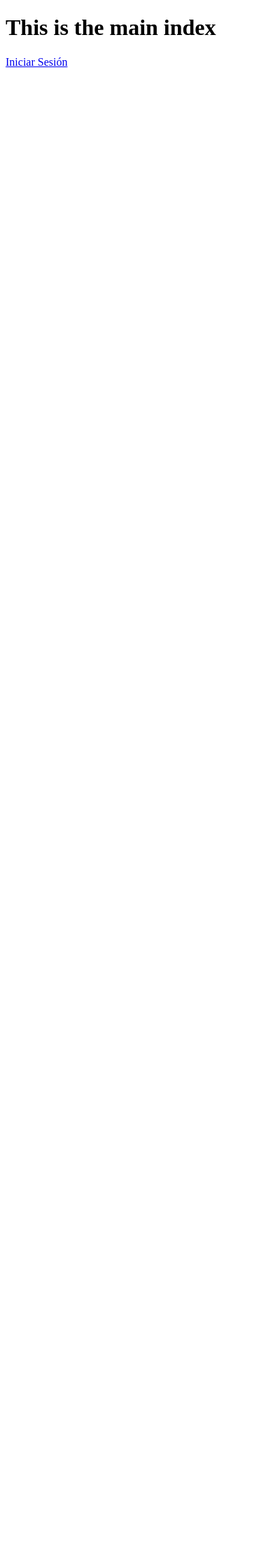
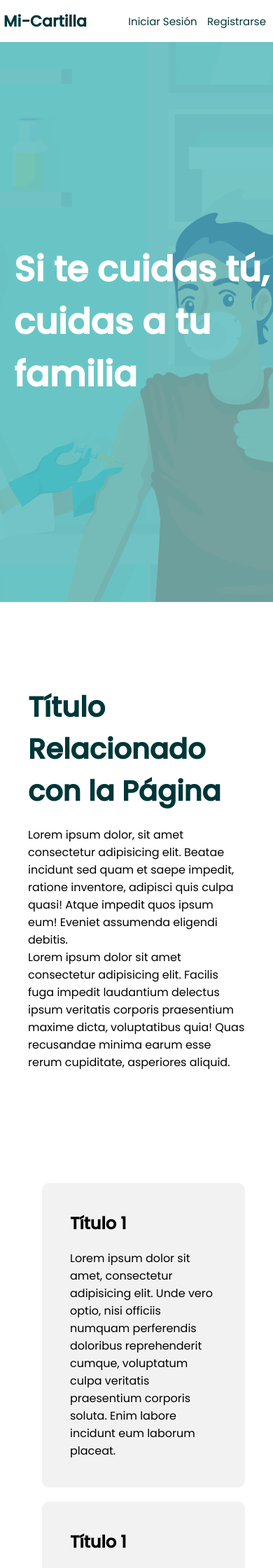
Before and after one commit to jkevxx/micartilla, a PHP site: page / in a window 390 px wide. Shown: the top 2240 px of the page at 70% size. Before the commit the page ends 96 px from the top, so only its background shows below. Run offline with PHP 8.4, Linux system fonts and the light colour scheme.

Commit message:
Index Interface

```diff
--- a/index.php
+++ b/index.php
@@ -5,24 +5,113 @@
   <meta charset="UTF-8">
   <meta http-equiv="X-UA-Compatible" content="IE=edge">
   <meta name="viewport" content="width=device-width, initial-scale=1.0">
-  <title>Document</title>
+  <link rel="stylesheet" href="./views/assets/css/index-styles.css">
+  <title>Mi Cartilla</title>
 </head>
 
 <body>
 
-  <header>
-    <h1>This is the main index</h1>
-  </header>
+  <nav class="navbar">
+    <div class="navbar__title">
+      Mi-Cartilla
+    </div>
+    <div class="navbar__option">
+      <a href="./views/login.php">Iniciar Sesión</a>
+      <a href="./views/signup.php">Registrarse</a>
+    </div>
+  </nav>
 
   <main class="container">
-    <a href="./views/login.php">Iniciar Sesión</a>
+    <section class="container__imagebg">
+      <div id="content" class="content">
+        <div class="content__option">
+          <h2 class="content__option-title">
+            Si te cuidas tú, cuidas a tu familia
+          </h2>
+        </div>
+
+      </div>
+    </section>
+
+    <section class="container__half">
+      <h2>Título Relacionado con la Página</h2>
+      <div class="container__half-text">
+
+        <p>Lorem ipsum dolor, sit amet consectetur adipisicing elit. Beatae incidunt sed quam et saepe impedit, ratione
+          inventore, adipisci quis culpa quasi! Atque impedit quos ipsum eum! Eveniet assumenda eligendi debitis.</p>
+        <p>Lorem ipsum dolor sit amet consectetur adipisicing elit. Facilis fuga impedit laudantium delectus ipsum
+          veritatis corporis praesentium maxime dicta, voluptatibus quia! Quas recusandae minima earum esse rerum
+          cupiditate, asperiores aliquid.</p>
+      </div>
+
+    </section>
+
+
+    <section class="container__cards">
+      <div class="card">
+        <h2 class="card__title">Título 1</h2>
+        <p class="card__content">
+          Lorem ipsum dolor sit amet, consectetur adipisicing elit. Unde vero optio, nisi officiis numquam perferendis
+          doloribus reprehenderit cumque, voluptatum culpa veritatis praesentium corporis soluta. Enim labore incidunt
+          eum laborum placeat.
+        </p>
+
+      </div>
+      <div class="card">
+        <h2 class="card__title">Título 1</h2>
+        <p class="card__content">
+          Lorem ipsum dolor sit amet, consectetur adipisicing elit. Unde vero optio, nisi officiis numquam perferendis
+          doloribus reprehenderit cumque, voluptatum culpa veritatis praesentium corporis soluta. Enim labore incidunt
+          eum laborum placeat.
+        </p>
+
+      </div>
+      <div class="card">
+        <h2 class="card__title">Título 1</h2>
+        <p class="card__content">
+          Lorem ipsum dolor sit amet, consectetur adipisicing elit. Unde vero optio, nisi officiis numquam perferendis
+          doloribus reprehenderit cumque, voluptatum culpa veritatis praesentium corporis soluta. Enim labore incidunt
+          eum laborum placeat.
+        </p>
+
+      </div>
+    </section>
+
+    <section class="container__information">
+      <div class="container__information-item">
+        <h2>Título</h2>
+        <p>Lorem ipsum dolor sit, amet consectetur adipisicing elit. Possimus, minus mollitia? Voluptas quia, sequi
+          delectus quis dolorum minima obcaecati commodi, nesciunt mollitia rerum nihil omnis perferendis ducimus!
+          Expedita, molestiae eaque? Lorem ipsum dolor sit amet consectetur adipisicing elit. Veritatis, tempora
+          pariatur
+          eligendi provident ducimus dolore est nihil qui, placeat, unde nostrum deleniti a! Quaerat temporibus,
+          recusandae sequi quia mollitia facere!</p>
+      </div>
+      <img src="./views/assets/img/vaccine-2.jpg" alt="">
+    </section>
+
   </main>
-  <?php
-// $pass = password_hash('1234', PASSWORD_DEFAULT, ['cost' => 10]);
 
-// echo $pass;
+  <footer class="footer">
+    <div class="footer__information">
+      Lorem, ipsum dolor sit amet consectetur adipisicing elit. Eius eveniet quam saepe nam similique nemo mollitia
+      quaerat earum quod necessitatibus repudiandae eum dolorum, asperiores itaque enim facere illo voluptate iusto.
+    </div>
+    <div class="footer__socialNetworks">
+      <a href="#">
+        <ion-icon name="logo-facebook"></ion-icon> Facebook
+      </a>
+      <a href="#">
+        <ion-icon name="logo-twitter"></ion-icon>Twitter
+      </a>
+      <a href="#">
+        <ion-icon name="logo-instagram"></ion-icon>Instagram
+      </a>
+    </div>
+  </footer>
 
-?>
+  <script type="module" src="https://unpkg.com/ionicons@5.5.2/dist/ionicons/ionicons.esm.js"></script>
+  <script nomodule src="https://unpkg.com/ionicons@5.5.2/dist/ionicons/ionicons.js"></script>
 </body>
 
 </html>
--- a/views/assets/css/dashboard-styles.css
+++ b/views/assets/css/dashboard-styles.css
@@ -155,6 +155,10 @@ body {
   width: 50rem;
   /* height: 3.5rem; */
   /* width: 5rem; */
+}
+
+.sidebar__search-disable {
+  visibility: hidden;
 }
 
 .sidebar__search .icon {
--- /dev/null
+++ b/views/assets/css/index-styles.css
@@ -0,0 +1,245 @@
+/*===== GOOGLE FONTS =====*/
+@import url("https://fonts.googleapis.com/css2?family=Poppins:ital,wght@0,200;0,300;0,400;0,500;1,100&display=swap");
+
+/*===== VARIABLES CSS =====*/
+:root {
+  /*===== Colores =====*/
+
+  --primary-color: #003638;
+  --secondary-color: #055052;
+  --third-color: #53b8bb;
+
+  /*===== Fuente y tipografia =====*/
+  --body-font: "Poppins", sans-serif;
+  --normal-font-size: 1rem;
+  --small-font-size: 0.75rem;
+}
+
+* {
+  margin: 0;
+  padding: 0;
+  box-sizing: border-box;
+}
+html {
+  font-size: 62.5%;
+}
+
+body {
+  font-size: 1.6rem;
+  font-family: var(--body-font);
+}
+
+.navbar {
+  /* position: inherit; */
+  display: flex;
+  justify-content: space-between;
+  align-items: center;
+  height: 6rem;
+}
+
+.navbar__title {
+  font-size: 4rem;
+  color: var(--primary-color);
+  font-weight: bold;
+  margin-left: 2rem;
+}
+
+.navbar__option a {
+  text-decoration: none;
+  color: var(--primary-color);
+  margin-right: 2rem;
+}
+
+.content {
+  background-color: rgba(83, 184, 187, 0.8);
+  width: 100%;
+  height: 100%;
+}
+
+.container__imagebg {
+  width: 100%;
+  height: 80rem;
+  background-image: url("../img/vaccine-1.png");
+  background-size: cover;
+  background-position: center;
+}
+
+.container__imagebg .content__option {
+  display: flex;
+  align-items: center;
+  height: 100%;
+}
+
+.container__imagebg .content__option-title {
+  font-size: 5rem;
+  /* font-weight: bold; */
+  color: #fff;
+  margin-left: 2rem;
+}
+
+.container__half {
+  margin-top: 18rem;
+  display: flex;
+  padding: 4rem;
+}
+
+.container__half h2 {
+  color: var(--primary-color);
+  font-size: 5rem;
+  margin-right: 2rem;
+}
+
+.container__half .container__half-text {
+  width: 60%;
+}
+
+.container__cards {
+  display: flex;
+  justify-content: space-evenly;
+  padding: 4rem;
+  margin-top: 18rem;
+  /* flex-wrap: wrap; */
+}
+
+.container__cards .card {
+  width: 40rem;
+  background: #f2f2f2;
+  padding: 4rem;
+  border-radius: 1rem;
+}
+
+.container__cards .card .card__title {
+  margin-bottom: 2rem;
+}
+
+.container__information {
+  display: flex;
+  background: var(--primary-color);
+  /* width: 80%; */
+  margin-top: 18rem;
+}
+
+.container__information-item {
+  color: #fff;
+  padding: 6rem;
+}
+
+.container__information img {
+  position: relative;
+  top: 10rem;
+  width: 80vw;
+  object-fit: contain;
+}
+
+.footer {
+  margin-top: 38rem;
+  display: flex;
+  justify-content: space-between;
+  align-items: center;
+  height: 20rem;
+  background: var(--primary-color);
+  color: #fff;
+  padding: 4rem;
+}
+
+.footer .footer__information {
+  width: 50%;
+}
+
+.footer .footer__socialNetworks {
+  width: 40%;
+}
+
+.footer .footer__socialNetworks a {
+  text-decoration: none;
+  color: #fff;
+  margin-right: 4rem;
+}
+
+.footer .footer__socialNetworks ion-icon {
+  margin-right: 1rem;
+  position: relative;
+  top: 4px;
+  font-size: 2rem;
+}
+
+@media (max-width: 480px) {
+  .navbar__title {
+    font-size: 2.2rem;
+    margin-left: 0.5rem;
+  }
+
+  .navbar__option a {
+    font-size: 1.5rem;
+    margin-right: 1rem;
+  }
+
+  .container__half {
+    margin-top: 8rem;
+    display: flex;
+    flex-wrap: wrap;
+    padding: 4rem;
+  }
+
+  .container__half h2 {
+    font-size: 3rem;
+    margin-bottom: 2rem;
+  }
+
+  .container__half .container__half-text {
+    width: 100%;
+  }
+
+  .container__cards {
+    margin-top: 8rem;
+    flex-wrap: wrap;
+  }
+
+  .container__cards .card {
+    margin-bottom: 2rem;
+  }
+
+  .container__information {
+    margin-top: 8rem;
+  }
+
+  .container__information img {
+    display: none;
+  }
+
+  .footer {
+    margin-top: 18rem;
+    flex-wrap: wrap;
+    height: 100%;
+  }
+
+  .footer .footer__information {
+    width: 100%;
+    font-size: 1.5rem;
+    margin-bottom: 2rem;
+  }
+
+  .footer .footer__socialNetworks {
+    margin: 0 auto;
+    width: 100%;
+  }
+}
+
+@media (max-width: 868px) {
+  .container__half h2 {
+    font-size: 4rem;
+    margin-bottom: 2rem;
+  }
+
+  .container__cards .card {
+    margin-left: 2rem;
+  }
+
+  .container__information img {
+    display: none;
+  }
+
+  .footer {
+    margin-top: 25rem;
+  }
+}
```
Also changed, not shown: views/header/header-dashboard.php (+19 -2 lines), views/assets/img/profile.jpg (deleted), views/assets/img/vaccine-1.png (added), views/assets/img/vaccine-2.jpg (added).
